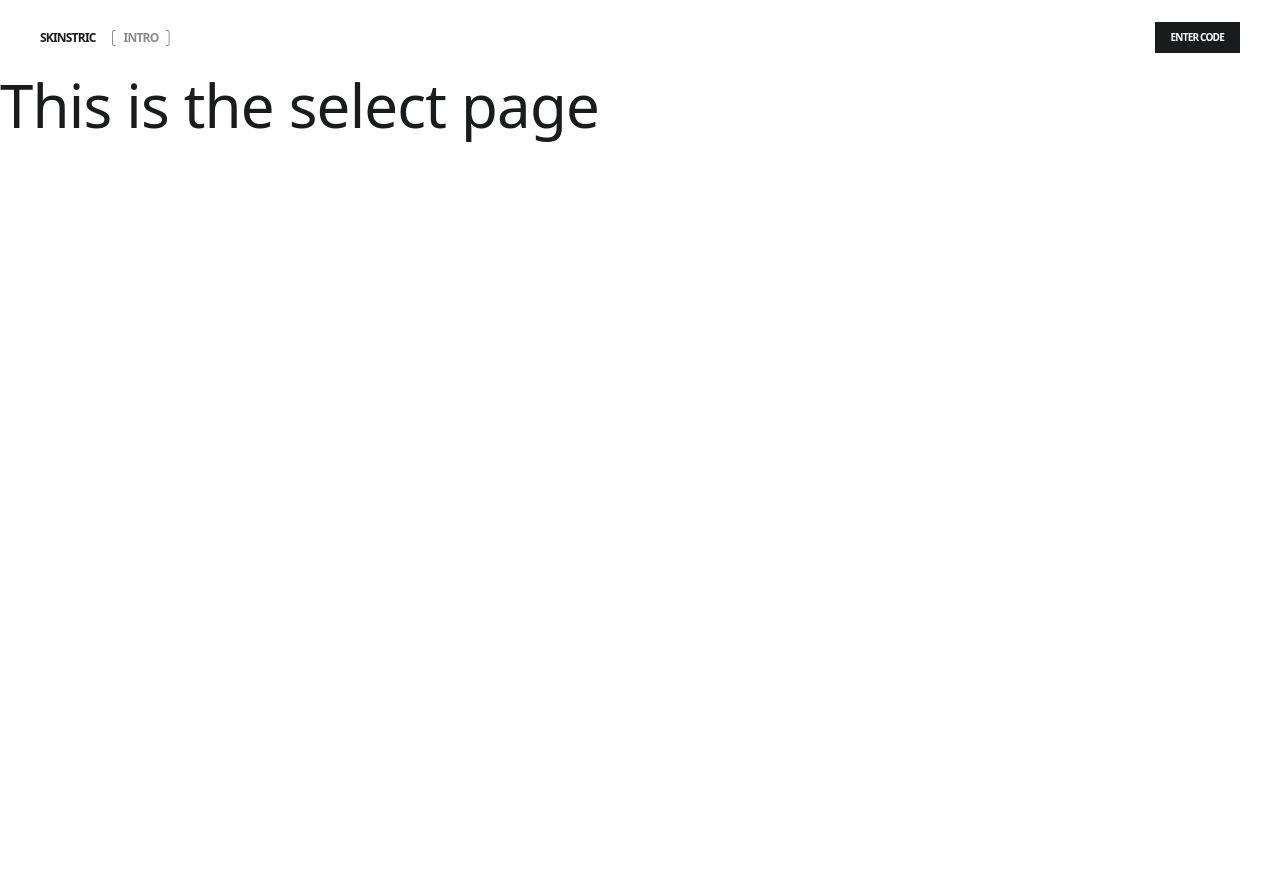
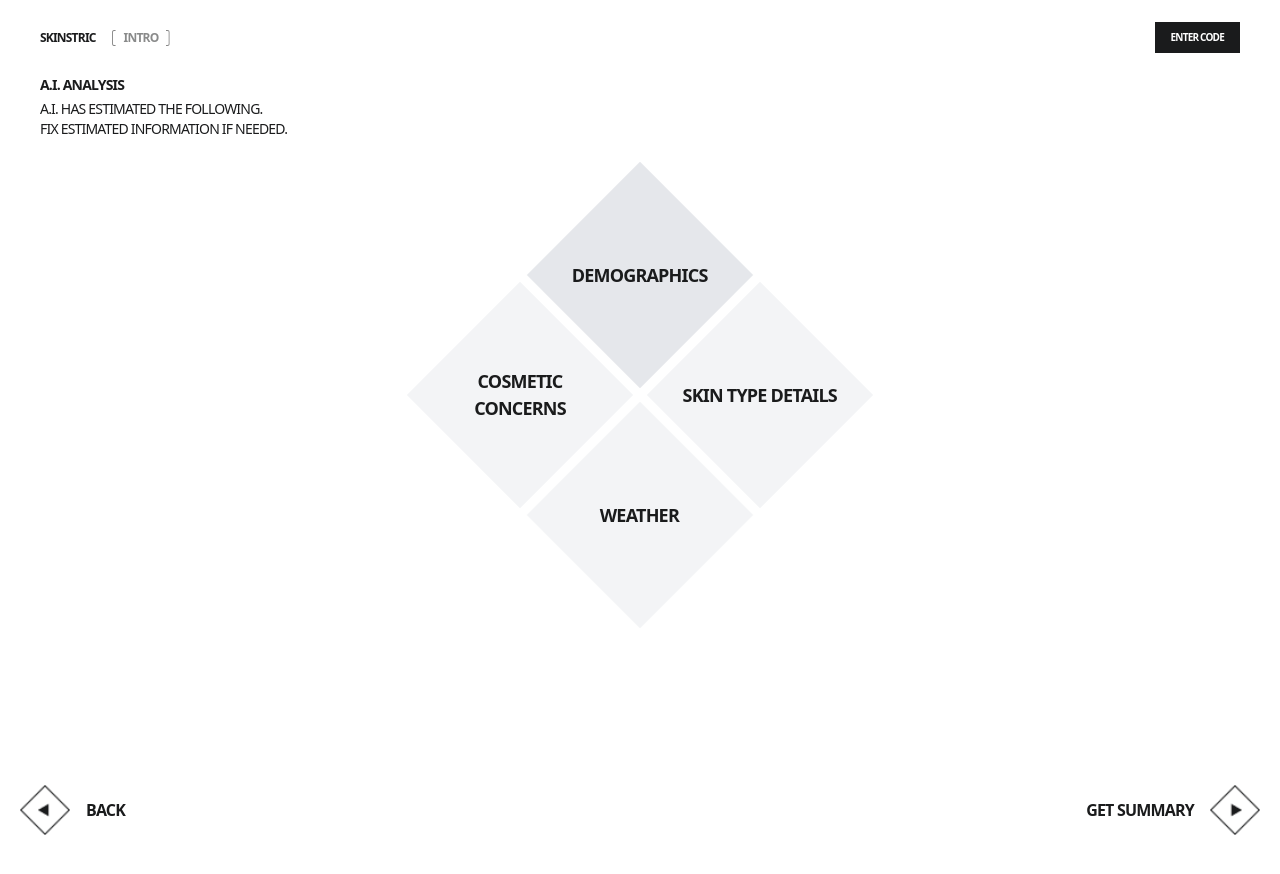
Before and after one commit to VictorG22/skinstric-internship, a Next.js app: page /select in a window 1280 px wide. Before the commit the page ends 800 px from the top, so only its background shows below. Built offline with nearby package versions, Linux system fonts and the light colour scheme.

Commit message:
finished creating the content for the select page. Added a grid layout with four diamond buttons. Each diamond has it own animation.

```diff
--- a/src/app/globals.css
+++ b/src/app/globals.css
@@ -35,5 +35,5 @@
 }
 
 .animate-loadingBounce {
-    animation: loadingBounce 900ms ease-in-out infinite
+    animation: loadingBounce 900ms ease-in-out infinite;
 }
--- a/src/app/layout.tsx
+++ b/src/app/layout.tsx
@@ -1,17 +1,14 @@
 import type { Metadata } from "next";
 import { Poppins } from "next/font/google";
-import NavBar from '../components/NavBar'
+import NavBar from "../components/NavBar";
 import "./globals.css";
-
-
+import { AnalysisProvider } from "@/context/AnalysisContext";
 
 const poppins = Poppins({
   subsets: ["latin"],
   weight: ["400", "500", "600", "700"],
   variable: "--font-poppins",
 });
-
-
 
 export const metadata: Metadata = {
   title: "Skinstric",
@@ -28,11 +25,10 @@ export default function RootLayout({
       <body
         className={`${poppins.variable} antialiased relative overflow-hidden tracking-tighter text-[#1a1b1c]`}
       >
+        <AnalysisProvider>
         <NavBar />
-        <section className="mt-18.75 min-h-[calc(100vh-75px)]">
-
-    {children}
-    </section>
+          {children}
+        </AnalysisProvider>
       </body>
     </html>
   );
--- a/src/app/page.tsx
+++ b/src/app/page.tsx
@@ -53,7 +53,7 @@ export default function Home() {
             width={40}
             height={40}
             src={"/right-btn.png"}
-            alt="left button"
+            alt="right button"
             className="transition duration-300 group-hover:scale-109"
           />
         </div>
--- a/src/app/results/page.tsx
+++ b/src/app/results/page.tsx
@@ -1,4 +1,5 @@
 "use client";
+import { useAnalysis } from "@/context/AnalysisContext";
 import Image from "next/image";
 import Link from "next/link";
 import { useRouter } from "next/navigation";
@@ -10,11 +11,12 @@ export default function ResultsPage() {
   const fileInputRef = useRef<HTMLInputElement | null>(null);
 
   const [previewSrc, setPreviewSrc] = useState<string | null>(null);
-  const [base64, setBase64] = useState<string | null>(null);
   const [error, setError] = useState<string | null>(null);
   const [hasUploaded, setHasUploaded] = useState<boolean>(false);
   const [isLoading, setIsLoading] = useState<boolean>(false);
 
+
+  const { setAnalysis } = useAnalysis();
   const router = useRouter();
 
   const handleIconClick = (): void => {
@@ -25,9 +27,9 @@ export default function ResultsPage() {
     try {
       setIsLoading(true);
 
-      console.log(`{ Image: ${base64.slice(0,50)}}`)
-
-      const res = await fetch("https://us-central1-frontend-simplified.cloudfunctions.net/skinstricPhaseTwo", {
+      const res = await fetch(
+        "https://us-central1-frontend-simplified.cloudfunctions.net/skinstricPhaseTwo",
+        {
           method: "POST",
           headers: {
             "Content-Type": "application/json",
@@ -35,21 +37,24 @@ export default function ResultsPage() {
           body: JSON.stringify({
             image: base64,
           }),
-      });
+        }
+      );
 
       if (!res.ok) {
         throw new Error("Upload failed");
       }
 
-      const data = await res.json();
-        console.log("POST success", data);
+      const { data } = await res.json();
+      setAnalysis(data);
 
-      // Optional: read response if needed
-      // const data = await res.json();
+      if (typeof window !== "undefined") {
+        alert(data?.message ?? "Upload successfully.");
+        router.push("/select");
+        }
 
-      // Redirect on success
-      // router.push("/select");
-    } catch (error) {
+
+    } catch (err) {
+      console.error(err);
       setError("Failed to upload image.");
       setIsLoading(false);
     }
@@ -74,7 +79,7 @@ export default function ResultsPage() {
     //size limit 20MB
     const MAX_SIZE_MB = 20;
     if (file.size > MAX_SIZE_MB * 1024 * 1024) {
-      setError("Image must be under 2MB.");
+      setError("Image must be under 20MB.");
       event.target.value = "";
       setPreviewSrc(null);
       return;
@@ -88,7 +93,6 @@ export default function ResultsPage() {
       setPreviewSrc(reader.result);
 
       const base64String = reader.result.split(",")[1];
-      setBase64(base64String);
 
       // Hide upload UI
       setHasUploaded(true);
@@ -100,7 +104,7 @@ export default function ResultsPage() {
     reader.readAsDataURL(file);
   };
   return (
-    <div className="relative min-h-[calc(100vh-75px)] w-full flex items-center justify-center bg-white text-center">
+    <div className="relative mt-18.75 min-h-[calc(100vh-75px)] w-full flex items-center justify-center bg-white text-center">
       <p className="absolute top-5 left-10 uppercase font-bold text-sm">
         to start analysis
       </p>
@@ -158,9 +162,30 @@ export default function ResultsPage() {
         </>
       )}
       {hasUploaded && isLoading && (
-        <div className="flex items-center justify-center w-full h-full">
-          {/* PLACEHOLDER — PUT YOUR OWN CODE HERE */}
-          <div className="text-6xl font-bold">Processing image...</div>
+        <div className="relative flex flex-col items-center justify-center w-full h-full">
+            <div className="absolute rotate-45 w-75 h-75 top-1/2 left-1/2 -translate-x-1/2 -translate-y-1/2 border-2 border-dotted border-[#a0a4ab] animate-[spin_15s_linear_infinite]" />
+              <div className="absolute rotate-45 w-75 h-75 top-1/2 left-1/2 -translate-x-1/2 -translate-y-1/2 border-2 border-dotted border-[#a0a4ab77] animate-[spin_10s_linear_infinite]" />
+              <div className="absolute rotate-45 w-75 h-75 top-1/2 left-1/2 -translate-x-1/2 -translate-y-1/2 border-2 border-dotted border-[#a0a4ab33] animate-[spin_5s_linear_infinite]" />
+          <div className="text-lg font-bold">Preparing your analysis...</div>
+          <div className="flex gap-4 mt-4">
+                        <span
+                className="w-4 h-4 bg-gray-500 rounded-full inline-block animate-loadingBounce"
+                style={{ animationDelay: "0s" }}
+              />
+              <span
+                className="w-4 h-4 bg-gray-500 rounded-full inline-block animate-loadingBounce"
+                style={{ animationDelay: "0.12s" }}
+              />
+              <span
+                className="w-4 h-4 bg-gray-500 rounded-full inline-block animate-loadingBounce"
+                style={{ animationDelay: "0.24s" }}
+              />
+          </div>
+        </div>
+      )}
+      {error && (
+        <div className="absolute top-20 left-1/2 -translate-x-1/2 bg-red-100 text-red-800 border border-red-200 px-4 py-2 rounded">
+          {error}
         </div>
       )}
       <div className="absolute top-0 right-8 flex flex-col items-start">
--- a/src/app/select/page.tsx
+++ b/src/app/select/page.tsx
@@ -1,9 +1,152 @@
-import React from 'react'
+"use client";
+import { useState } from "react";
+
+import Image from "next/image";
+import Link from "next/link";
+import React from "react";
 
 export default function SelectPage() {
+  const [active, setActive] = useState<
+    null | "top" | "left" | "right" | "bottom"
+  >(null);
+
   return (
-    <div className='text-6xl '>
-      This is the select page
+    <div className="flex mt-18.75 min-h-[calc(100vh-75px)] justify-center items-start h-screen w-full">
+      <div className="absolute top-0 left-10 uppercase text-sm">
+        <p className="font-bold mb-1">a.i. analysis</p>
+        <p>
+          a.i. has estimated the following.
+          <br />
+          fix estimated information if needed.
+        </p>
+      </div>
+
+      <div className="flex flex-col h-[80vh] w-full items-center justify-center bg-white">
+        <div className="relative">
+          {/* Centered animation container */}
+          <div className="absolute inset-0 flex items-center justify-center pointer-events-none overflow-visible">
+            {/* TOP */}
+            <div
+              className={`
+      absolute w-40 h-40 rotate-45
+      border border-dotted border-[#A0A4AB]
+      transition-transform duration-400 ease-out
+      ${active === "top" ? "scale-[2.5]" : "scale-0"}
+    `}
+            />
+
+            {/* LEFT */}
+            <div
+              className={`
+      absolute w-40 h-40 rotate-45
+      border border-dotted border-[#A0A4AB]
+      transition-transform duration-400 ease-out
+      ${active === "left" ? "scale-[2.7]" : "scale-0"}
+    `}
+            />
+
+            {/* RIGHT */}
+            <div
+              className={`
+      absolute w-40 h-40 rotate-45
+      border border-dotted border-[#A0A4AB]
+      transition-transform duration-400 ease-out
+      ${active === "right" ? "scale-[2.9]" : "scale-0"}
+    `}
+            />
+
+            {/* BOTTOM */}
+            <div
+              className={`
+      absolute w-40 h-40 rotate-45
+      border border-dotted border-[#A0A4AB]
+      transition-transform duration-400 ease-out
+      ${active === "bottom" ? "scale-[3.1]" : "scale-0"}
+    `}
+            />
+          </div>
+
+          <div
+            className="relative z-10 grid place-items-center overflow-visible"
+            style={{
+              gridTemplateColumns: "repeat(3, 120px)",
+              gridTemplateRows: "repeat(3, 120px)",
+            }}
+          >
+            {/* Buttons */}
+            <Link href={"/summary"} className=" col-start-2 row-start-1">
+              <button
+                onMouseEnter={() => setActive("top")}
+                onMouseLeave={() => setActive(null)}
+                className="w-40 h-40 bg-gray-200 rotate-45 flex items-center justify-center cursor-pointer transition duration-400 hover:scale-109 hover:bg-gray-300"
+              >
+                <span className="-rotate-45 uppercase font-semibold text-[18px]">
+                  demographics
+                </span>
+              </button>
+            </Link>
+            <div className=" col-start-1 row-start-2">
+              <button
+                onMouseEnter={() => setActive("left")}
+                onMouseLeave={() => setActive(null)}
+                className="w-40 h-40 bg-gray-100 rotate-45 flex items-center justify-center cursor-not-allowed transition duration-400 hover:bg-gray-300"
+              >
+                <span className="-rotate-45 uppercase font-semibold text-[18px]">
+                  cosmetic concerns
+                </span>
+              </button>
+            </div>
+            <div className=" col-start-3 row-start-2">
+              <button
+                onMouseEnter={() => setActive("right")}
+                onMouseLeave={() => setActive(null)}
+                className="w-40 h-40 bg-gray-100 rotate-45 flex items-center justify-center cursor-not-allowed transition duration-400 hover:bg-gray-300"
+              >
+                <span className="-rotate-45 uppercase font-semibold text-[18px]">
+                  skin type details
+                </span>
+              </button>
+            </div>
+            <div className=" col-start-2 row-start-3">
+              <button
+                onMouseEnter={() => setActive("bottom")}
+                onMouseLeave={() => setActive(null)}
+                className="w-40 h-40 bg-gray-100 rotate-45 flex items-center justify-center cursor-not-allowed transition duration-400 hover:bg-gray-300"
+              >
+                <span className="-rotate-45 uppercase font-semibold text-[18px]">
+                  weather
+                </span>
+              </button>
+            </div>
+          </div>
+        </div>
+        <Link
+          href={"/results"}
+          className="absolute left-5 bottom-10 group flex gap-4 items-center z-20 cursor-pointer"
+        >
+          <Image
+            width={50}
+            height={50}
+            alt="back button"
+            src={"/left-btn.png"}
+            className="group-hover:scale-109 transition duration-200 "
+          />
+          <p className="uppercase font-semibold">back</p>
+        </Link>
+        <Link
+          href={"/summary"}
+          className="absolute right-5 bottom-10 group flex gap-4 items-center z-20 cursor-pointer"
+        >
+          <p className="uppercase font-semibold">get summary</p>
+          <Image
+            width={50}
+            height={50}
+            alt="back button"
+            src={"/right-btn.png"}
+            className="group-hover:scale-109 transition duration-200 "
+          />
+        </Link>
+      </div>
     </div>
-  )
+  );
 }
--- a/src/app/testing/page.tsx
+++ b/src/app/testing/page.tsx
@@ -95,7 +95,7 @@ export default function TestingPage() {
   }
 
   return (
-    <div className="relative min-h-[calc(100vh-75px)] flex flex-col items-center justify-center bg-white text-center">
+    <div className="relative mt-18.75 min-h-[calc(100vh-75px)] flex flex-col items-center justify-center bg-white text-center">
       <div className="absolute top-0 left-5 uppercase font-bold text-xs">
         to start analysis
       </div>
--- a/src/components/NavBar.jsx
+++ b/src/components/NavBar.jsx
@@ -10,7 +10,7 @@ export default function NavBar() {
         <div className='flex itemx-center text-opacity-70 text-[#1A1B1C83] '>
             <Image width={4} className='brightness-0 opacity-50' height={17} src={'/left-bracket.png'} alt='left bracket'/>
         <div className='px-2 rounded-sm text'>INTRO</div>
-            <Image width={4} height={17} className='brightness-0 opacity-50' src={'/right-bracket.png'} alt='left bracket'/>
+            <Image width={4} height={17} className='brightness-0 opacity-50' src={'/right-bracket.png'} alt='right bracket'/>
         </div>
         </div>
         <div className='cursor-default text-[10px] py-2 px-4 bg-[#1A1B1C] text-white'>ENTER CODE</div>
--- a/src/context/AnalysisContext.tsx
+++ b/src/context/AnalysisContext.tsx
@@ -1,3 +1,4 @@
+'use client'
 import { createContext, useContext, useState, ReactNode } from "react";
 
 type RaceData = Record<string, number>;
```
Also changed, not shown: src/app/summary/page.tsx (added, +9 -0 lines). Lines whose indentation alone changed are shown as unchanged.
